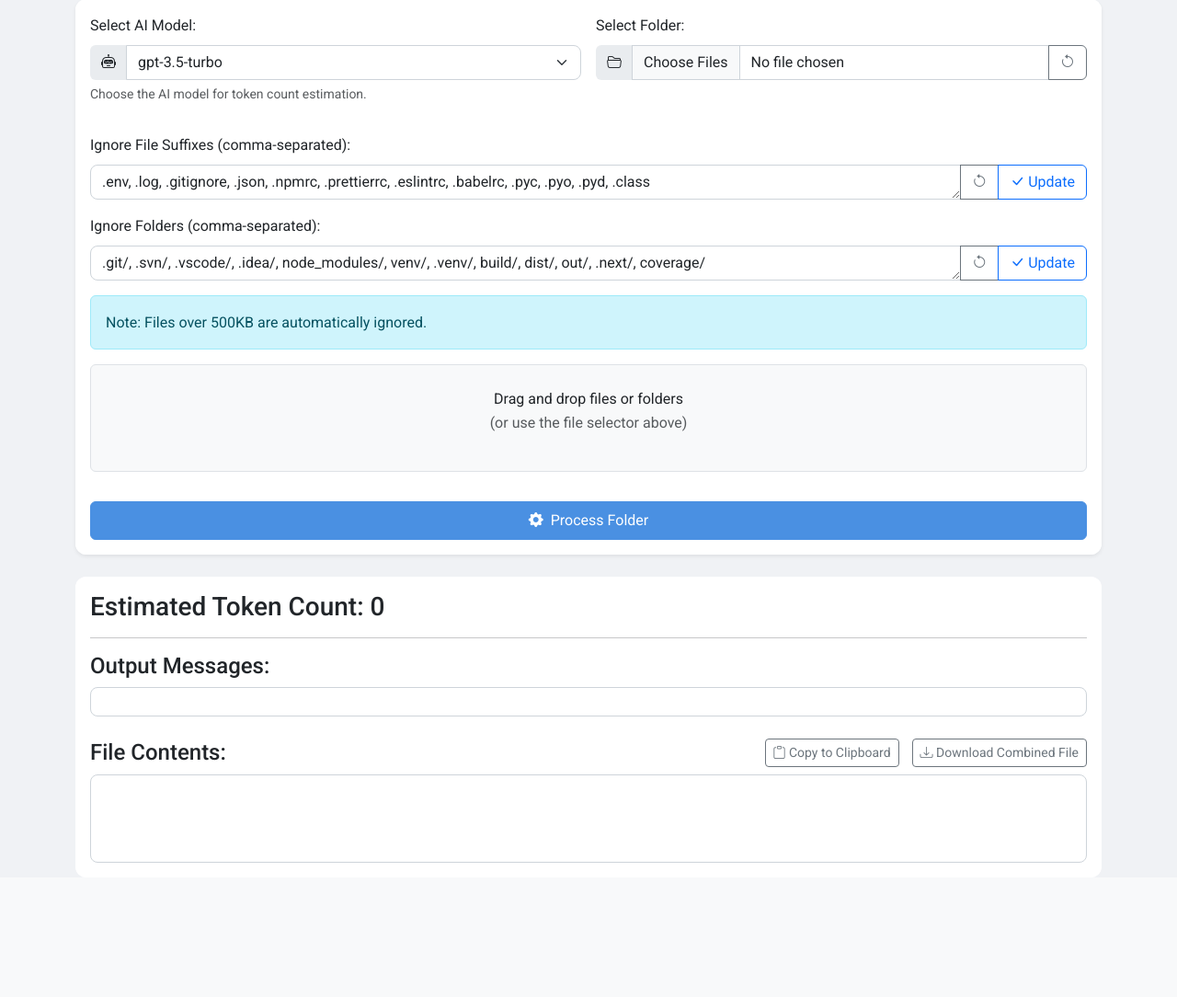
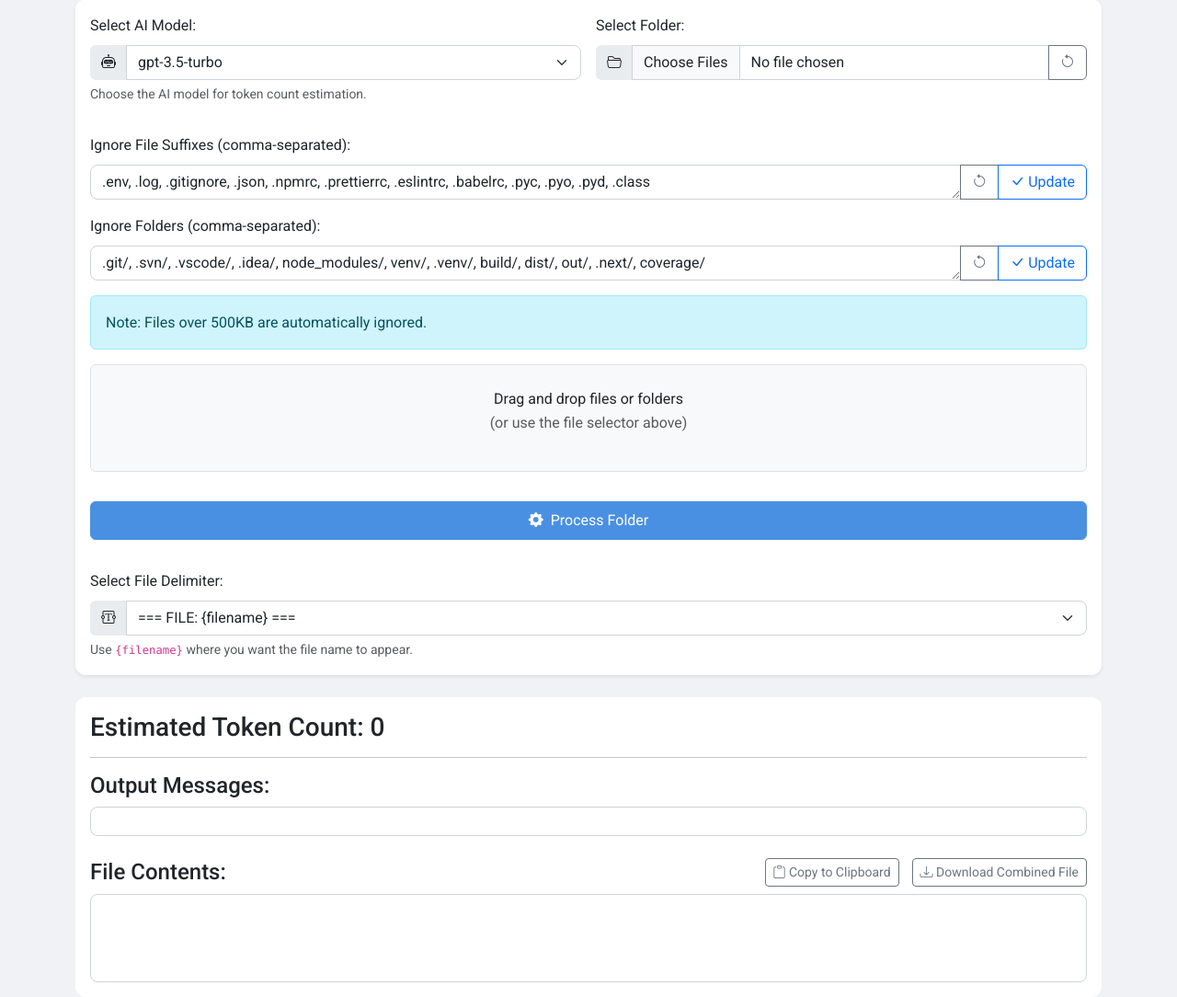
Before and after one commit to BrettNorm/Prompty, a Flask app: page / in a window 1280 px wide. Shown: the part 247-1331 px from the top of the page at 92% size. Before the commit the page ends 1185 px from the top, so only its background shows below. Run offline with Flask 3, Linux system fonts and the light colour scheme; some libraries are stand-ins or nearby versions.

Commit message:
added ability to customize file delimiters

```diff
--- a/api/app.py
+++ b/api/app.py
@@ -15,10 +15,16 @@ def index():
         ignore_folders = request.form.get('ignore_folders', '')
         files = request.files.getlist('files')
 
+        delimiter = request.form.get('delimiter', '=== FILE: {filename} ===')
+
+        if '{filename}' not in delimiter:
+            return jsonify({'error': "Delimiter must include '{filename}' placeholder."}), 400
+
         if not files or not model_name:
             return jsonify({'error': 'Missing files or model selection'}), 400
 
-        result = process_files(files, model_name, ignore_suffixes, ignore_folders)
+
+        result = process_files(files, model_name, ignore_suffixes, ignore_folders, delimiter)
 
         if result is None:
             # This should no longer occur, but added as a safety net
@@ -31,7 +37,7 @@ def index():
     else:
         return render_template('index.html')
 
-def process_files(uploaded_files, model_name, ignore_suffixes, ignore_folders):
+def process_files(uploaded_files, model_name, ignore_suffixes, ignore_folders, delimiter):
     import os
     import re
 
@@ -153,7 +159,10 @@ def process_files(uploaded_files, model_name, ignore_suffixes, ignore_folders):
         processed_files.add(file_path)
 
         try:
-            content_text = f"\n\n=== FILE: {file_path} ===\n"
+            # Replace {filename} with the actual filename
+            formatted_delimiter = delimiter.replace('{filename}', file_path)
+            content_text = f"\n\n{formatted_delimiter}\n"
+
             if file_extension == '.docx':
                 # Handle .docx files
                 doc = docx.Document(file)
--- a/api/templates/index.html
+++ b/api/templates/index.html
@@ -363,6 +363,43 @@
                 <i class="bi bi-gear-fill me-1"></i> Process Folder
               </button>
             </div>
+
+            <!-- Delimiter Selection -->
+            <div class="row g-3 mt-3">
+              <div class="col-12">
+                <label for="delimiter-select" class="form-label">
+                  Select File Delimiter:
+                </label>
+                <div class="input-group">
+                  <span class="input-group-text">
+                    <i class="bi bi-textarea-t"></i>
+                  </span>
+                  <select class="form-select" id="delimiter-select" name="delimiter">
+                    <option value="default" selected>=== FILE: {filename} ===</option>
+                    <option value="markdown">## {filename}</option>
+                    <option value="simple">-- {filename} --</option>
+                    <option value="custom">Custom...</option>
+                  </select>
+                </div>
+                <!-- Custom Delimiter Input -->
+                <div id="custom-delimiter-input" style="display: none;" class="mt-2">
+                  <label for="custom-delimiter" class="form-label">
+                    Enter Custom Delimiter:
+                  </label>
+                  <input
+                    type="text"
+                    class="form-control"
+                    id="custom-delimiter"
+                    name="custom_delimiter"
+                    placeholder="Use {filename} where you want the file name to appear"
+                  />
+                </div>
+                <div id="delimiterHelp" class="form-text">
+                  Use <code>{filename}</code> where you want the file name to appear.
+                </div>
+              </div>
+            </div>
+
           </form>
         </div>
       </div>
@@ -711,6 +748,26 @@
           formData.append("ignore_suffixes", $("#ignore-suffixes").val());
           formData.append("ignore_folders", $("#ignore-folders").val());
 
+
+          // Get the selected delimiter
+          var delimiterOption = $("#delimiter-select").val();
+          var delimiter = "";
+          if (delimiterOption === "custom") {
+            delimiter = $("#custom-delimiter").val();
+            if (!delimiter.includes("{filename}")) {
+              alert("Please include '{filename}' in your custom delimiter.");
+              return;
+            }
+          } else if (delimiterOption === "default") {
+            delimiter = "=== FILE: {filename} ===";
+          } else if (delimiterOption === "markdown") {
+            delimiter = "## {filename}";
+          } else if (delimiterOption === "simple") {
+            delimiter = "-- {filename} --";
+          }
+          formData.append("delimiter", delimiter);
+
+
           selectedFiles.forEach(function (file) {
             formData.append(
               "files",
@@ -790,6 +847,15 @@
         filterSelectedFiles();
       }
 
+      // Show or hide custom delimiter input
+      document.getElementById("delimiter-select").addEventListener("change", function () {
+        const customDelimiterDiv = document.getElementById("custom-delimiter-input");
+        if (this.value === "custom") {
+          customDelimiterDiv.style.display = "block";
+        } else {
+          customDelimiterDiv.style.display = "none";
+        }
+      });
 
 
     </script>
```
